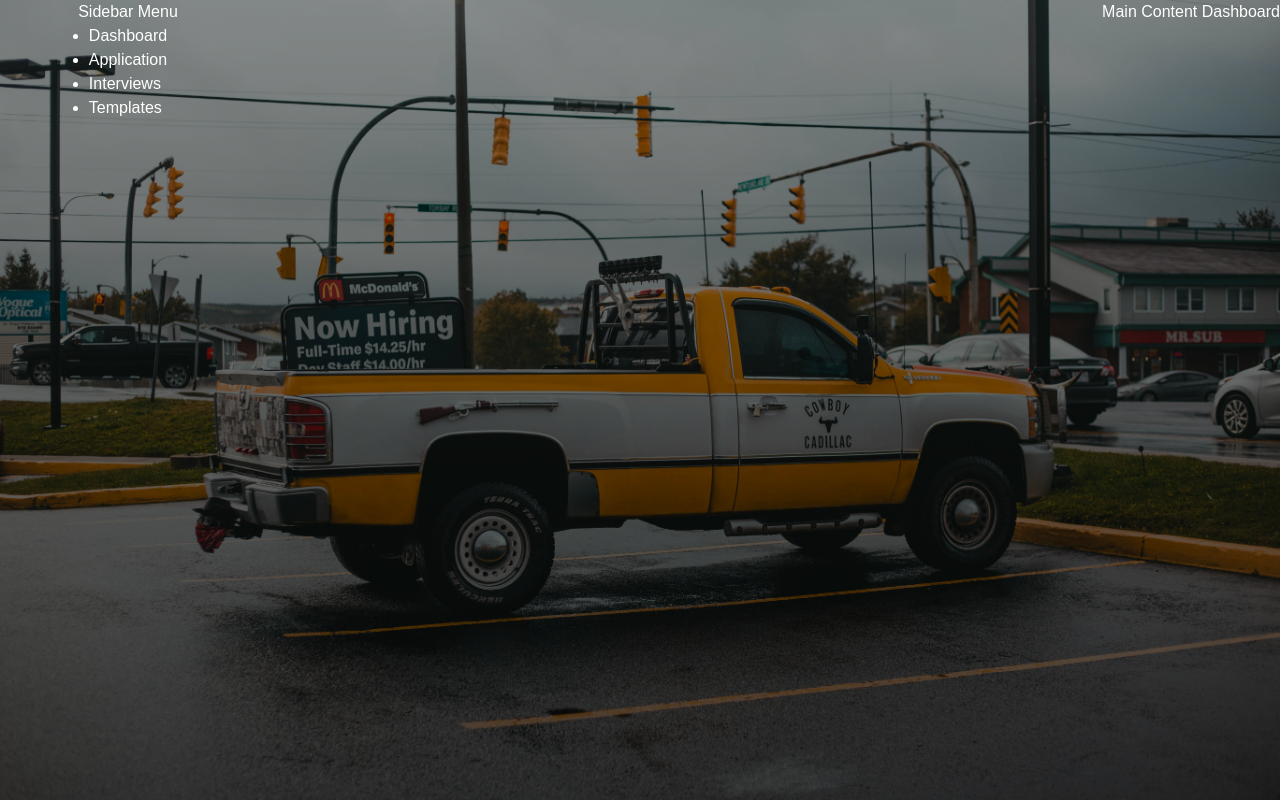
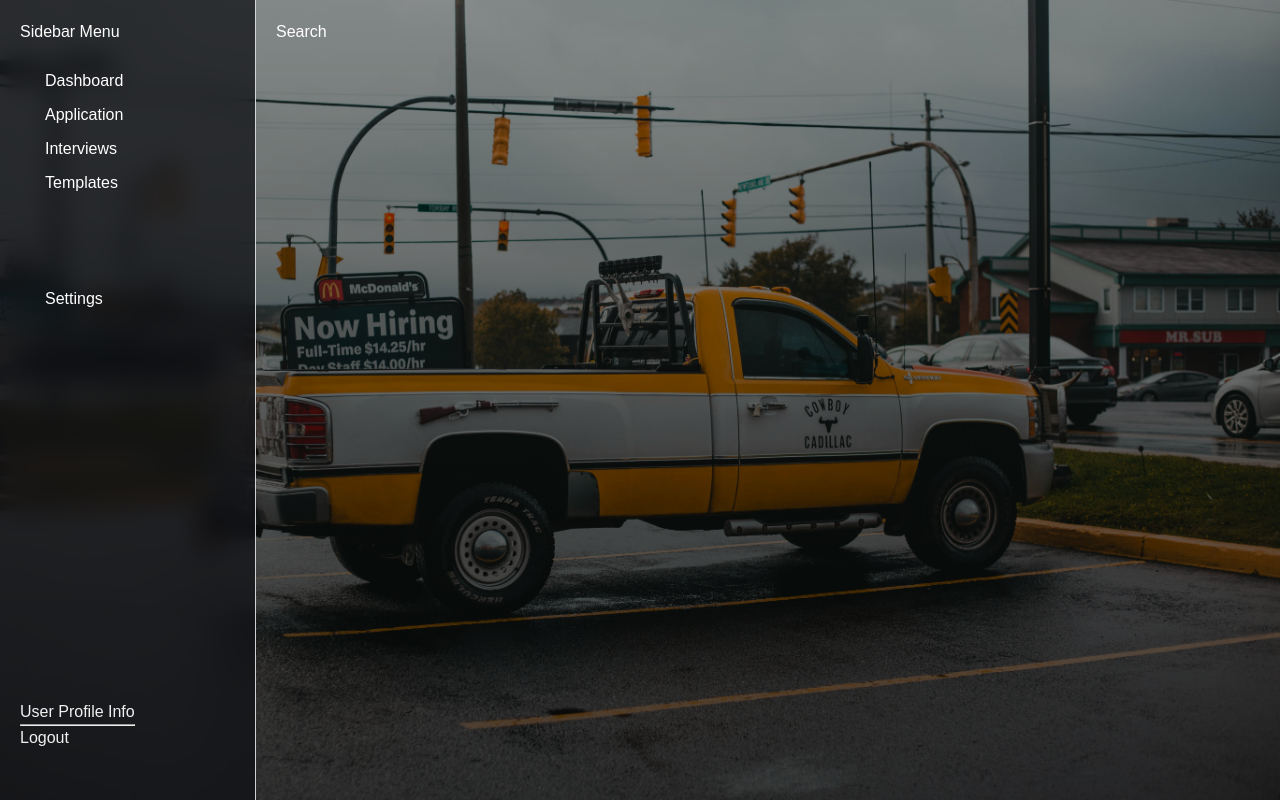
Before and after one commit to Geary-E/Job-Application-Tracker, a React (Vite) app in the folder frontend/: page /dashboard in a window 1280 px wide. Built offline with nearby package versions, Linux system fonts and the light colour scheme.

Commit message:
Updated Dashboard styling a little bit

```diff
--- a/frontend/src/Dashboard.jsx
+++ b/frontend/src/Dashboard.jsx
@@ -13,11 +13,22 @@ const Dashboard = () => {
                         <li> Application </li>
                         <li> Interviews </li>
                         <li> Templates </li>
+                        <br/><br/><br/>
+                        <li> Settings </li>
                     </ul>
+                    <div className="profile-info">
+                        <p> User Profile Info</p>
+                        <hr/>
+                        <p> Logout </p>
+                    </div>
                 </div>
                 <div className="main-content">
-                    Main Content
-                    Dashboard
+                    {/* Main Content
+                    Dashboard */}
+                    <div className="top-section">
+                        <div className="search-bar"> Search </div>
+                        <div className="add-application-button"></div>
+                    </div>
                 </div>
             </div>
         </Layout>
--- a/frontend/src/styling/Dashboard.css
+++ b/frontend/src/styling/Dashboard.css
@@ -14,11 +14,48 @@ body {
 
 .sidebar-menu {
     margin-right: auto;
-    display: flex;
+    padding: 20px;
+    background: rgba(15, 17, 21, 0.75);
+    backdrop-filter: blur(12px);
+    -webkit-backdrop-filter: blur(12px);
+    border-right: 1px solid rgba(255, 255, 255, 0.8);
+    /*display: flex;
     flex-direction: column;
-    justify-content: flex-start;
+    justify-content: flex-start; */
     align-items: center;
     align-self: flex-start;
     height: 100vh;
-    width: 20%;
+    flex: 20%;
 }
+
+.sidebar-menu ul {
+    padding: 10px;
+    margin: 5px;
+}
+
+.sidebar-menu ul li{
+    list-style-type: none;
+    margin: 10px 10px;
+}
+
+.profile-info {
+    position: absolute;
+    bottom: 50px;
+    align-self: flex-end;
+    margin-top: 10px;
+}
+
+.main-content {
+    flex: 80%;
+    padding: 20px;
+}
+
+.top-section {
+    align-self: flex-start;
+}
+
+.search-bar {
+    display: inline-block;
+    height: 30%;
+    width: 80%;
+}
```
